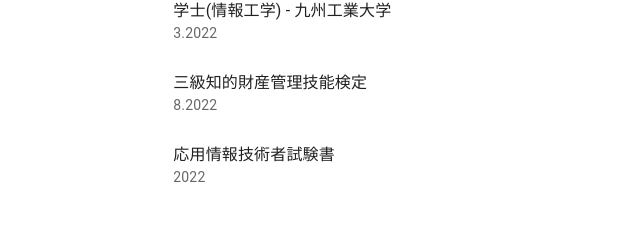
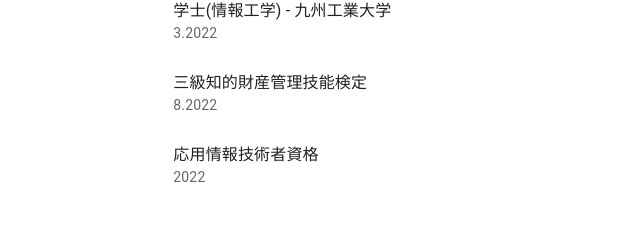
Before and after one commit to shioya86/harashio.jp, a React (Create React App) app: page / in a window 1280 px wide. Shown: the part 832-1065 px from the top of the page, without its empty margins (66-706 px from the left). Built offline with nearby package versions, Linux system fonts and the light colour scheme; a web font is replaced by a local one.

Commit message:
fix: typo

```diff
--- a/src/pages/Qualifications.js
+++ b/src/pages/Qualifications.js
@@ -19,7 +19,7 @@ function Qualifications() {
     {date: "3.2020", name: "準学士(工学) - 都城工業高等専門学校"},
     {date: "3.2022", name: "学士(情報工学) - 九州工業大学"},
     {date: "8.2022", name: "三級知的財産管理技能検定"},
-    {date: "2022", name: "応用情報技術者試験書"}
+    {date: "2022", name: "応用情報技術者資格"}
   ]
   return (
     <Card style={styles.card}>
```
